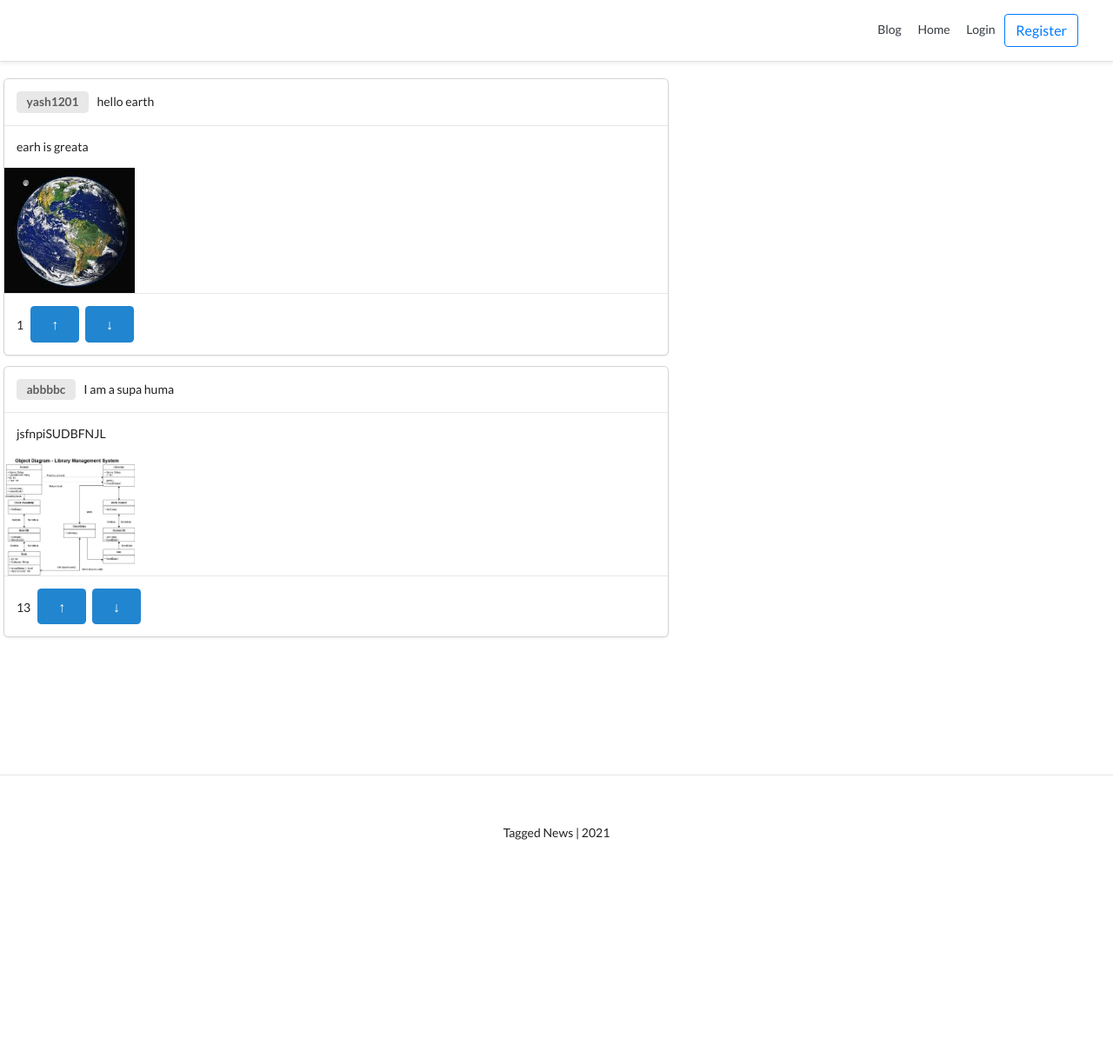
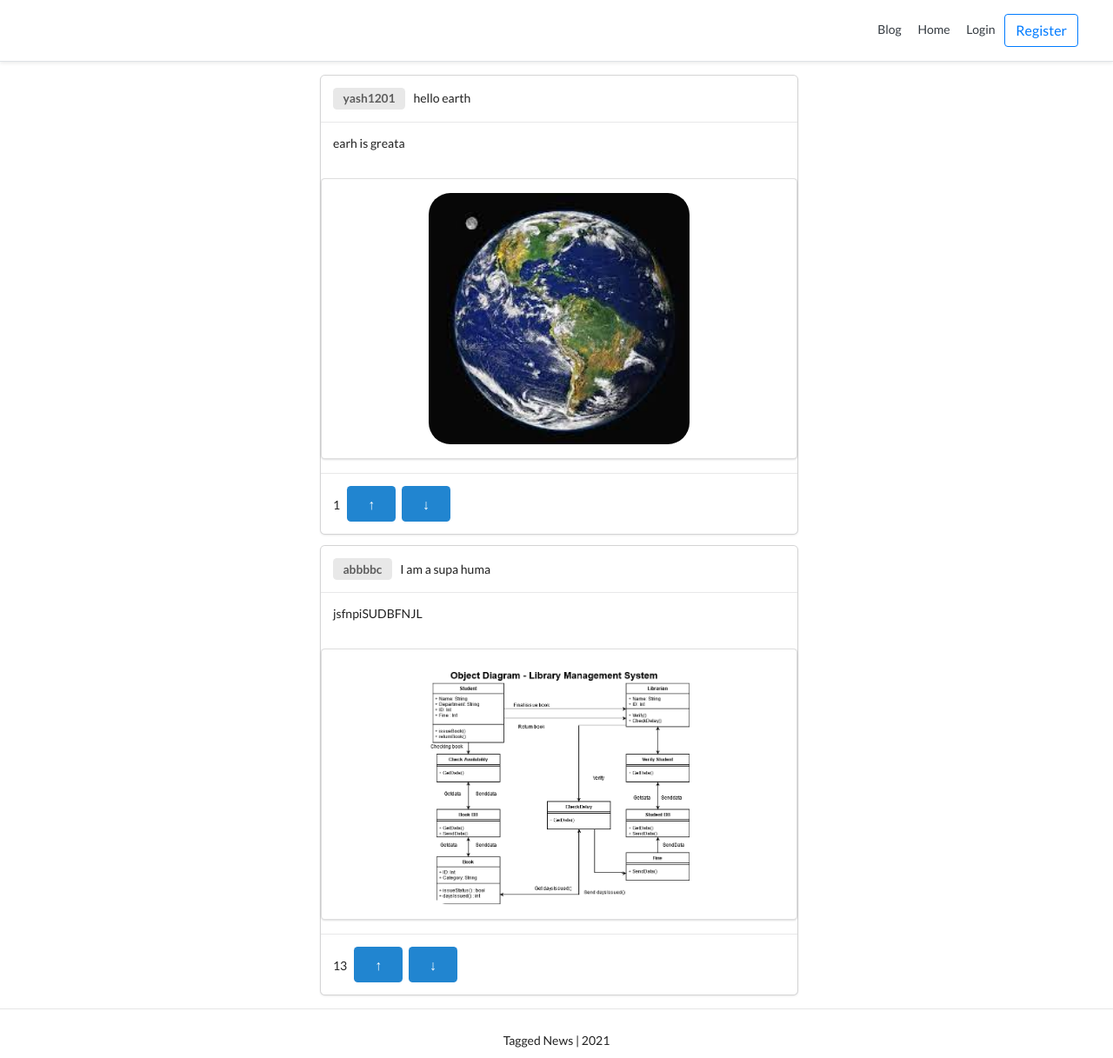
Before and after one commit to desaimihir12/11-tagged-news, a Django app: page /blog/ in a window 1280 px wide. Shown: the whole page at 87% size. Before the commit the page ends 966 px from the top, so only its background shows below. Run offline with Django 3.2, Linux system fonts and the light colour scheme; data comes from the database, SQL or seed files in the repository; both versions use the stored data as it was after the commit; some libraries are stand-ins or nearby versions.

Commit message:
refined the post view

```diff
--- a/project/src/blog/templates/blog/main.html
+++ b/project/src/blog/templates/blog/main.html
@@ -3,9 +3,48 @@
 {% block content %}
 <style>
 	.all_posts{
-		  margin: 20px;
+		   margin-left: 30%;
+	}
+	.image{
+		border-radius: 25px;
+		transition: border-radius 0.5s, width 1s ease, height 1s ease;
+	}
+	.image:hover{
+		border-radius: 0px;
+	}
+	.image:active {
+		width: 200% !important;
+		height: 200% !important;
 	}
 </style>
+<script>
+	// $(document).ready(function(){
+	// 	var mouse_inside = 0;
+	// 	$(".image").on({
+	// 	mouseenter: function () {
+	// 		// $(this).css("border-radius", "0px");
+	// 		mouse_inside=1;
+	// 	},
+	// 	mouseleave: function () {
+	// 		// $(this).css("border-radius", "25px");
+	// 		// $(this).animate({"border-radius": "25px"});
+	// 		mouse_inside=0;
+	// 	}
+	// 	});
+	// 	$(".image").hover(function(){
+	// 		if(mouse_inside>0)
+	// 		{
+	// 			$(this).animate({"border-radius": "0px"});
+	// 		}
+	// 	},function(){
+	// 		$(this).animate({"border-radius": "25px"});
+	// 	});
+	// 	$(".image").click(function(){
+	// 		$(this).fadeTo("fast", 0.5);
+	// 		$(this).fadeTo("fast", 1);
+	// 	});
+	// });
+	</script>
 <div class="all_posts">
 	<div class="ui grid">
 		<div class = "row">
@@ -21,9 +60,12 @@
 					<div class="content">
 						{{obj.body}}
 					</div>
-					<div class="ui small image">
-					  <!-- <img src="https://picsum.photos/200"> -->
+					<!-- <div class="ui small image">
+					  <img src="https://picsum.photos/200">
 					  <img src={{obj.image.url}}>
+					</div> -->
+					<div class="ui segment">
+						<img class="ui centered medium image", src={{obj.image.url}}>
 					</div>
 					<div class="content">
 						{{obj.count_vote}}
@@ -41,5 +83,4 @@
 		</div>
 	</div>
 </div>
-
 {% endblock content %}
--- a/project/src/templates/base.html
+++ b/project/src/templates/base.html
@@ -10,7 +10,24 @@
 	<!-- semantic UI -->
     <link rel="stylesheet" type='text/css' href="https://cdnjs.cloudflare.com/ajax/libs/semantic-ui/2.2.14/semantic.min.css">
     <script src="https://cdnjs.cloudflare.com/ajax/libs/semantic-ui/2.4.1/semantic.min.js"></script>
+	<!-- JQuery -->
+	<script src="https://ajax.googleapis.com/ajax/libs/jquery/3.5.1/jquery.min.js"></script>
+	<style>
+		.page-container{
+			position:relative;
+			min-height:100vh;
+		}
+		.main{
+			padding-bottom: 2.5rem;
 
+		}
+		.my-footer{
+			position: absolute;
+			bottom: 0;
+			width: 100%;
+			height: 2.5rem;
+		}
+	</style>
 
 </head>
 
@@ -19,12 +36,13 @@
 {% include 'snippets/header.html' %}
 
 <!-- Body -->
-<style type="text/css">
+<!-- <style type="text/css">
 	.main{
 		min-height: 100vh;
 		height: 100%;
 	}
-</style>
+</style> -->
+<div class="page-container">
 	<div class="main">
 		{% block content %}
 
@@ -32,7 +50,10 @@
 	</div>
 	<!-- End Body -->
 
+	<div class="my-footer">
 		{% include 'snippets/footer.html' %}
+	</div>
+</div>
 
 </body>
 
--- a/project/src/templates/snippets/footer.html
+++ b/project/src/templates/snippets/footer.html
@@ -1,6 +1,17 @@
 <style type="text/css">
 	.footer{
-		min-height: 100px;
+		min-height: 2.5rem;
+		/* min-height: 100px;
+		position: relative;
+    	height: 3em;
+    	margin-top: -3em; */
+		/* position: fixed;
+		padding: 10px 10px 0px 10px;
+		bottom: 0;
+		width: 100%;
+		height: 40px;
+		background-color: white;
+		border-top: 1px solid #000; */
 	}
 </style>
 
@@ -9,6 +20,7 @@
 <div class="d-flex flex-row align-items-center footer">
 	<p class="m-auto">Tagged News | 2021</p>
 </div>
+<!-- <div class="footer">Tagged News | 2021</div> -->
 <!-- End Footer -->
 
 <script src="https://cdn.jsdelivr.net/npm/bootstrap@5.0.0-beta2/dist/js/bootstrap.bundle.min.js" integrity="sha384-b5kHyXgcpbZJO/tY9Ul7kGkf1S0CWuKcCD38l8YkeH8z8QjE0GmW1gYU5S9FOnJ0" crossorigin="anonymous"></script>
```
Also changed, not shown: project/src/db.sqlite3. Lines whose indentation alone changed are shown as unchanged.
